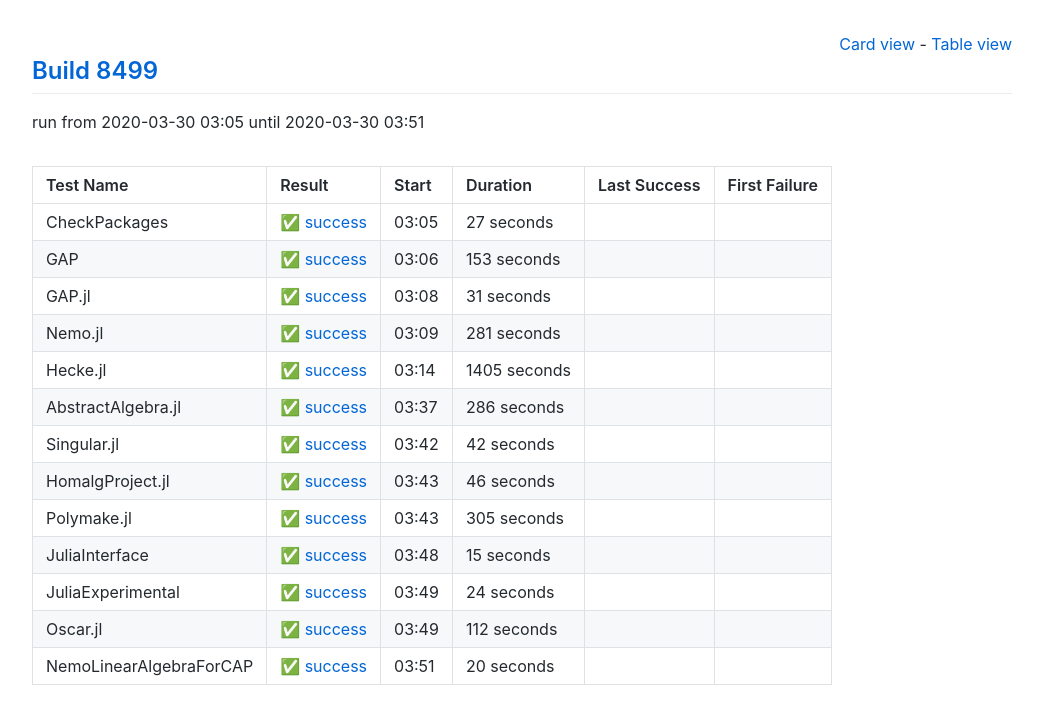
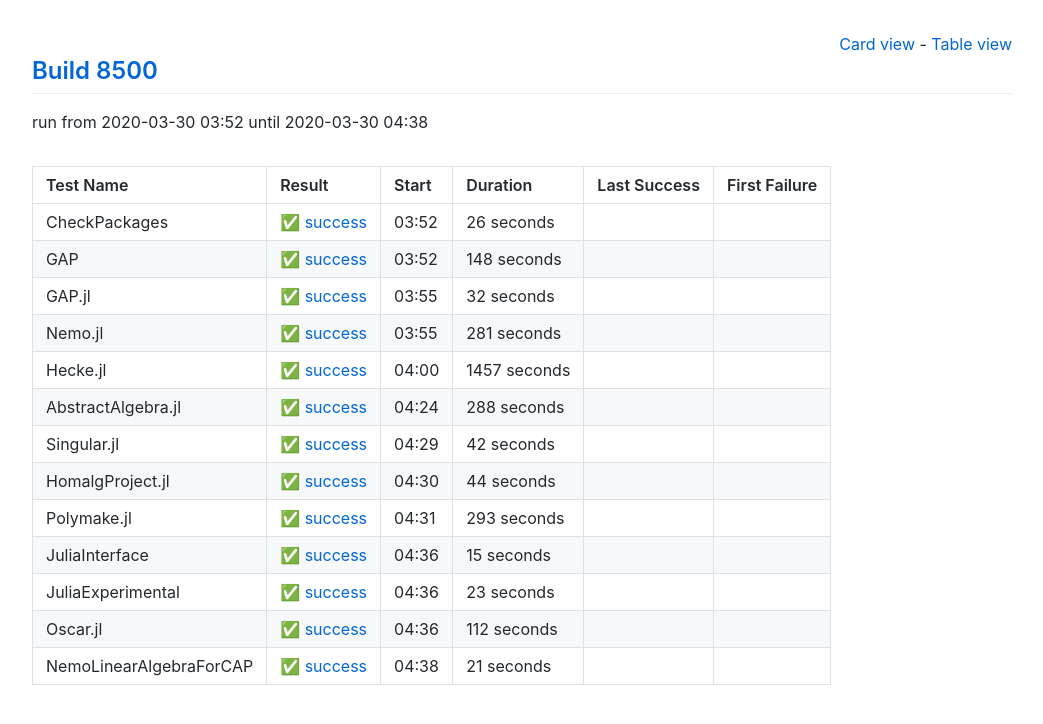
Before and after one commit to oscar-system/oscar-ci-status, a Jekyll site: the page built from table.html, in a window 1280 px wide. Shown: the top 724 px of the page, without its empty margins (118-1161 px from the left). Built offline with Jekyll 4.4.1, drawn with Linux system fonts in a browser that asks for light colours.

Commit message:
Build 8500

```diff
--- a/_data/ci.yml
+++ b/_data/ci.yml
@@ -1,38 +1,38 @@
-build: 8499
-build_url: https://oscarci.mathematik.uni-kl.de/job/oscar/8499/
+build: 8500
+build_url: https://oscarci.mathematik.uni-kl.de/job/oscar/8500/
 job: oscar
 tests:
-- duration: 27
+- duration: 26
   exitcode: 0
   first_failure: false
   first_failure_url: null
   last_success: false
   last_success_url: null
-  log: https://oscarci.mathematik.uni-kl.de/job/oscar/8499/artifact/logs/build-8499/CheckPackages.log
+  log: https://oscarci.mathematik.uni-kl.de/job/oscar/8500/artifact/logs/build-8500/CheckPackages.log
   name: CheckPackages
-  start: 2020-03-30 03:05
+  start: 2020-03-30 03:52
   status: success
   success: true
-- duration: 153
+- duration: 148
   exitcode: 0
   first_failure: false
   first_failure_url: null
   last_success: false
   last_success_url: null
-  log: https://oscarci.mathematik.uni-kl.de/job/oscar/8499/artifact/logs/build-8499/GAP.log
+  log: https://oscarci.mathematik.uni-kl.de/job/oscar/8500/artifact/logs/build-8500/GAP.log
   name: GAP
-  start: 2020-03-30 03:06
+  start: 2020-03-30 03:52
   status: success
   success: true
-- duration: 31
+- duration: 32
   exitcode: 0
   first_failure: false
   first_failure_url: null
   last_success: false
   last_success_url: null
-  log: https://oscarci.mathematik.uni-kl.de/job/oscar/8499/artifact/logs/build-8499/GAP.jl.log
+  log: https://oscarci.mathematik.uni-kl.de/job/oscar/8500/artifact/logs/build-8500/GAP.jl.log
   name: GAP.jl
-  start: 2020-03-30 03:08
+  start: 2020-03-30 03:55
   status: success
   success: true
 - duration: 281
@@ -41,31 +41,31 @@
   first_failure_url: null
   last_success: false
   last_success_url: null
-  log: https://oscarci.mathematik.uni-kl.de/job/oscar/8499/artifact/logs/build-8499/Nemo.jl.log
+  log: https://oscarci.mathematik.uni-kl.de/job/oscar/8500/artifact/logs/build-8500/Nemo.jl.log
   name: Nemo.jl
-  start: 2020-03-30 03:09
+  start: 2020-03-30 03:55
   status: success
   success: true
-- duration: 1405
+- duration: 1457
   exitcode: 0
   first_failure: false
   first_failure_url: null
   last_success: false
   last_success_url: null
-  log: https://oscarci.mathematik.uni-kl.de/job/oscar/8499/artifact/logs/build-8499/Hecke.jl.log
+  log: https://oscarci.mathematik.uni-kl.de/job/oscar/8500/artifact/logs/build-8500/Hecke.jl.log
   name: Hecke.jl
-  start: 2020-03-30 03:14
+  start: 2020-03-30 04:00
   status: success
   success: true
-- duration: 286
+- duration: 288
   exitcode: 0
   first_failure: false
   first_failure_url: null
   last_success: false
   last_success_url: null
-  log: https://oscarci.mathematik.uni-kl.de/job/oscar/8499/artifact/logs/build-8499/AbstractAlgebra.jl.log
+  log: https://oscarci.mathematik.uni-kl.de/job/oscar/8500/artifact/logs/build-8500/AbstractAlgebra.jl.log
   name: AbstractAlgebra.jl
-  start: 2020-03-30 03:37
+  start: 2020-03-30 04:24
   status: success
   success: true
 - duration: 42
@@ -74,31 +74,31 @@
   first_failure_url: null
   last_success: false
   last_success_url: null
-  log: https://oscarci.mathematik.uni-kl.de/job/oscar/8499/artifact/logs/build-8499/Singular.jl.log
+  log: https://oscarci.mathematik.uni-kl.de/job/oscar/8500/artifact/logs/build-8500/Singular.jl.log
   name: Singular.jl
-  start: 2020-03-30 03:42
+  start: 2020-03-30 04:29
   status: success
   success: true
-- duration: 46
+- duration: 44
   exitcode: 0
   first_failure: false
   first_failure_url: null
   last_success: false
   last_success_url: null
-  log: https://oscarci.mathematik.uni-kl.de/job/oscar/8499/artifact/logs/build-8499/HomalgProject.jl.log
+  log: https://oscarci.mathematik.uni-kl.de/job/oscar/8500/artifact/logs/build-8500/HomalgProject.jl.log
   name: HomalgProject.jl
-  start: 2020-03-30 03:43
+  start: 2020-03-30 04:30
   status: success
   success: true
-- duration: 305
+- duration: 293
   exitcode: 0
   first_failure: false
   first_failure_url: null
   last_success: false
   last_success_url: null
-  log: https://oscarci.mathematik.uni-kl.de/job/oscar/8499/artifact/logs/build-8499/Polymake.jl.log
+  log: https://oscarci.mathematik.uni-kl.de/job/oscar/8500/artifact/logs/build-8500/Polymake.jl.log
   name: Polymake.jl
-  start: 2020-03-30 03:43
+  start: 2020-03-30 04:31
   status: success
   success: true
 - duration: 15
@@ -107,20 +107,20 @@
   first_failure_url: null
   last_success: false
   last_success_url: null
-  log: https://oscarci.mathematik.uni-kl.de/job/oscar/8499/artifact/logs/build-8499/JuliaInterface.log
+  log: https://oscarci.mathematik.uni-kl.de/job/oscar/8500/artifact/logs/build-8500/JuliaInterface.log
   name: JuliaInterface
-  start: 2020-03-30 03:48
+  start: 2020-03-30 04:36
   status: success
   success: true
-- duration: 24
+- duration: 23
   exitcode: 0
   first_failure: false
   first_failure_url: null
   last_success: false
   last_success_url: null
-  log: https://oscarci.mathematik.uni-kl.de/job/oscar/8499/artifact/logs/build-8499/JuliaExperimental.log
+  log: https://oscarci.mathematik.uni-kl.de/job/oscar/8500/artifact/logs/build-8500/JuliaExperimental.log
   name: JuliaExperimental
-  start: 2020-03-30 03:49
+  start: 2020-03-30 04:36
   status: success
   success: true
 - duration: 112
@@ -129,19 +129,19 @@
   first_failure_url: null
   last_success: false
   last_success_url: null
-  log: https://oscarci.mathematik.uni-kl.de/job/oscar/8499/artifact/logs/build-8499/Oscar.jl.log
+  log: https://oscarci.mathematik.uni-kl.de/job/oscar/8500/artifact/logs/build-8500/Oscar.jl.log
   name: Oscar.jl
-  start: 2020-03-30 03:49
+  start: 2020-03-30 04:36
   status: success
   success: true
-- duration: 20
+- duration: 21
   exitcode: 0
   first_failure: false
   first_failure_url: null
   last_success: false
   last_success_url: null
-  log: https://oscarci.mathematik.uni-kl.de/job/oscar/8499/artifact/logs/build-8499/NemoLinearAlgebraForCAP.log
+  log: https://oscarci.mathematik.uni-kl.de/job/oscar/8500/artifact/logs/build-8500/NemoLinearAlgebraForCAP.log
   name: NemoLinearAlgebraForCAP
-  start: 2020-03-30 03:51
+  start: 2020-03-30 04:38
   status: success
   success: true
```
Also changed, not shown: README.md.
